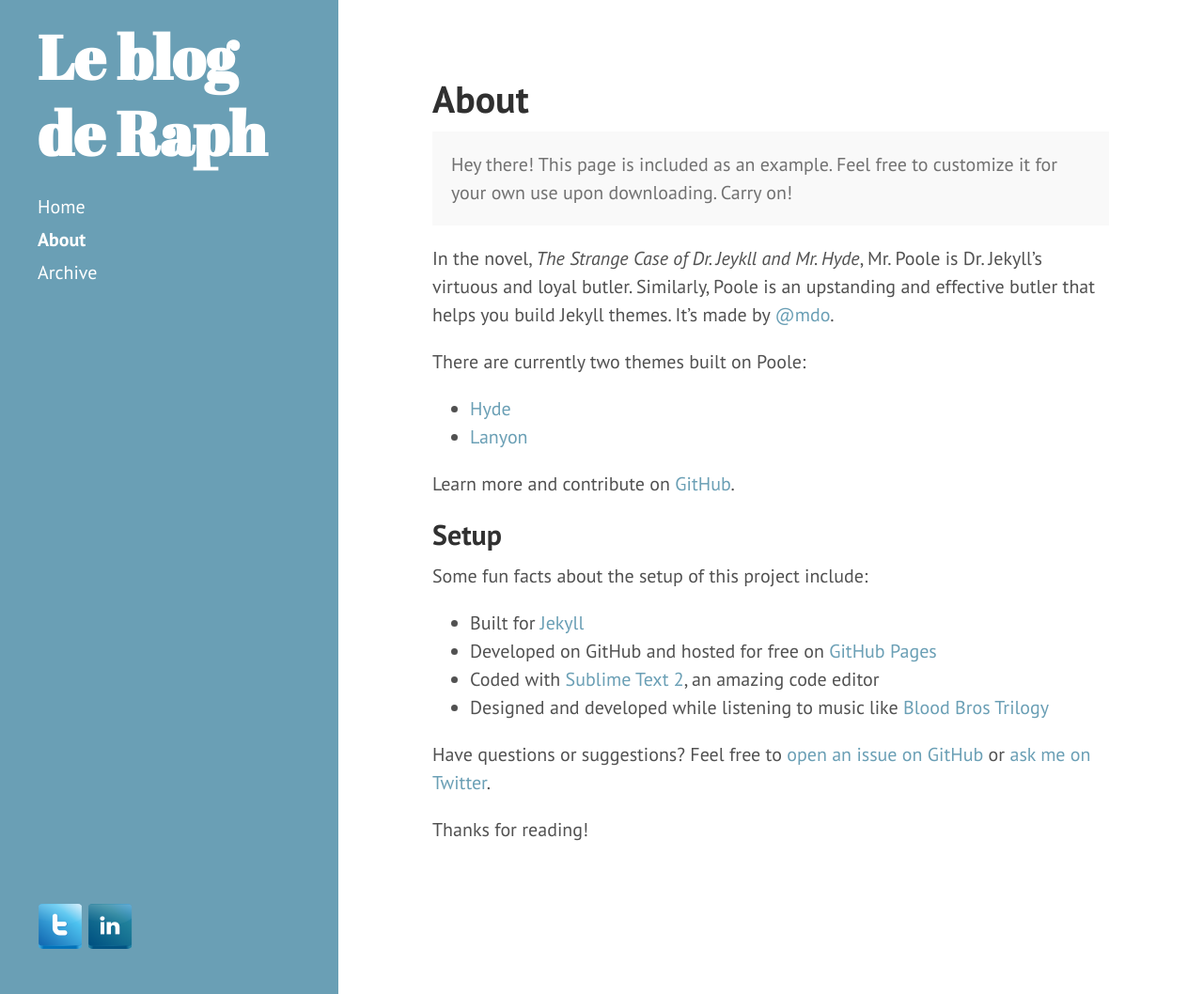
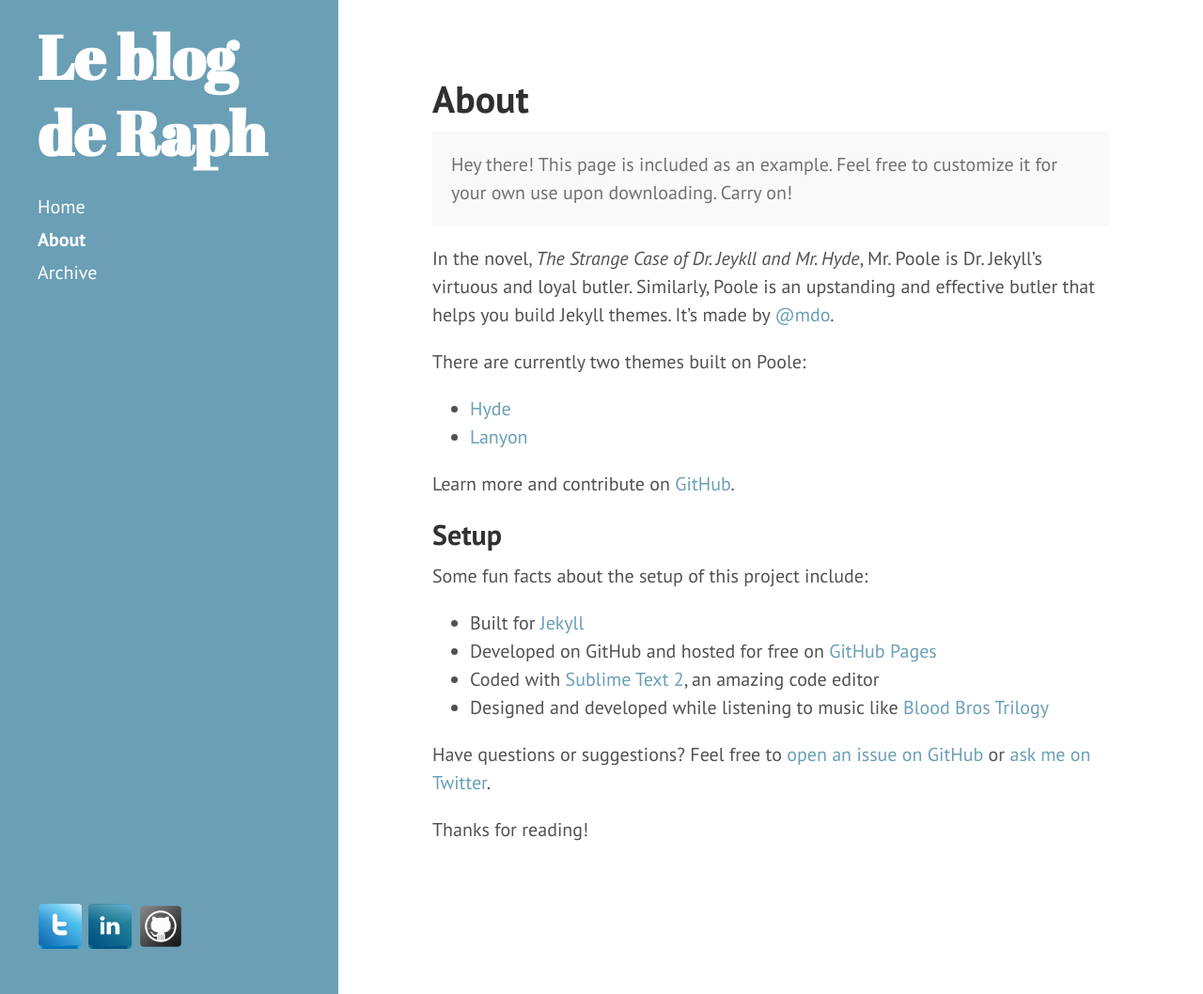
Before and after one commit to RaphaelBrugier/RaphaelBrugier, a Jekyll site: the page built from about.md, in a window 1280 px wide and 1058 px high. Shown: the whole window at 94% size. Built offline with Jekyll 4.4.1, drawn with Linux system fonts in a browser that asks for light colours; Markdown is read by kramdown in place of the engine named in the settings.

Commit message:
Add github account link

```diff
--- a/_includes/sidebar.html
+++ b/_includes/sidebar.html
@@ -35,6 +35,8 @@
     <a href="https://www.linkedin.com/in/raphaelbrugier">
       <img class="social-image"src="{{ site.baseurl }}assets/linkedin-icon.png" alt=""/>
     </a>
-
+    <a href="https://github.com/RaphaelBrugier">
+      <img class="social-image"src="{{ site.baseurl }}assets/Github-icon.png" alt=""/>
+    </a>
   </div>
 </div>
```
Also changed, not shown: assets/Github-icon.png (added).
